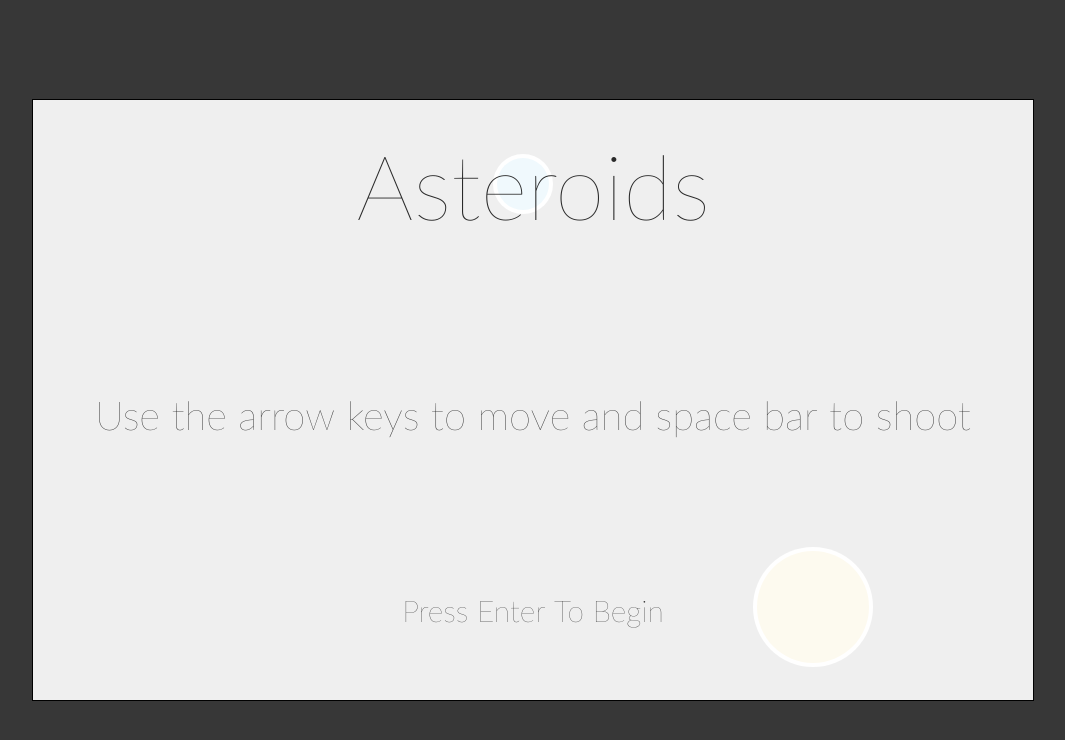
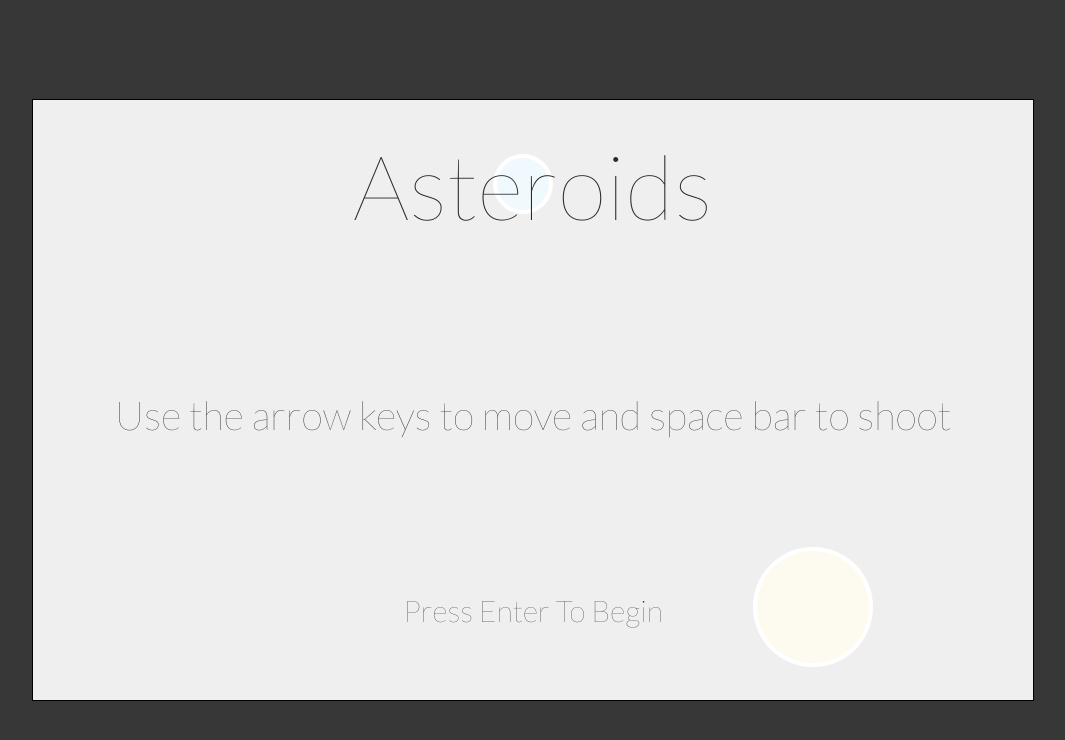
Before and after one commit to Joshuaweiss/Asteroids, a plain HTML site: page index.html in a window 1280 px wide. Shown: the whole page, without its empty margins (107-1172 px from the left). Drawn offline with Linux system fonts and the light colour scheme.

Commit message:
fix font

```diff
--- a/index.html
+++ b/index.html
@@ -1,7 +1,7 @@
 <html>
 
   <head>
-    <link rel="stylesheet" type="text/css" href="Font.css">
+    <link href='http://fonts.googleapis.com/css?family=Lato:400,300,700,100' rel='stylesheet' type='text/css'>
     <script src="jquery/jquery-1.11.3.min.js"></script>
     <script src="keymaster.js"></script>
     <script src="lib/utils.js"></script>
```
